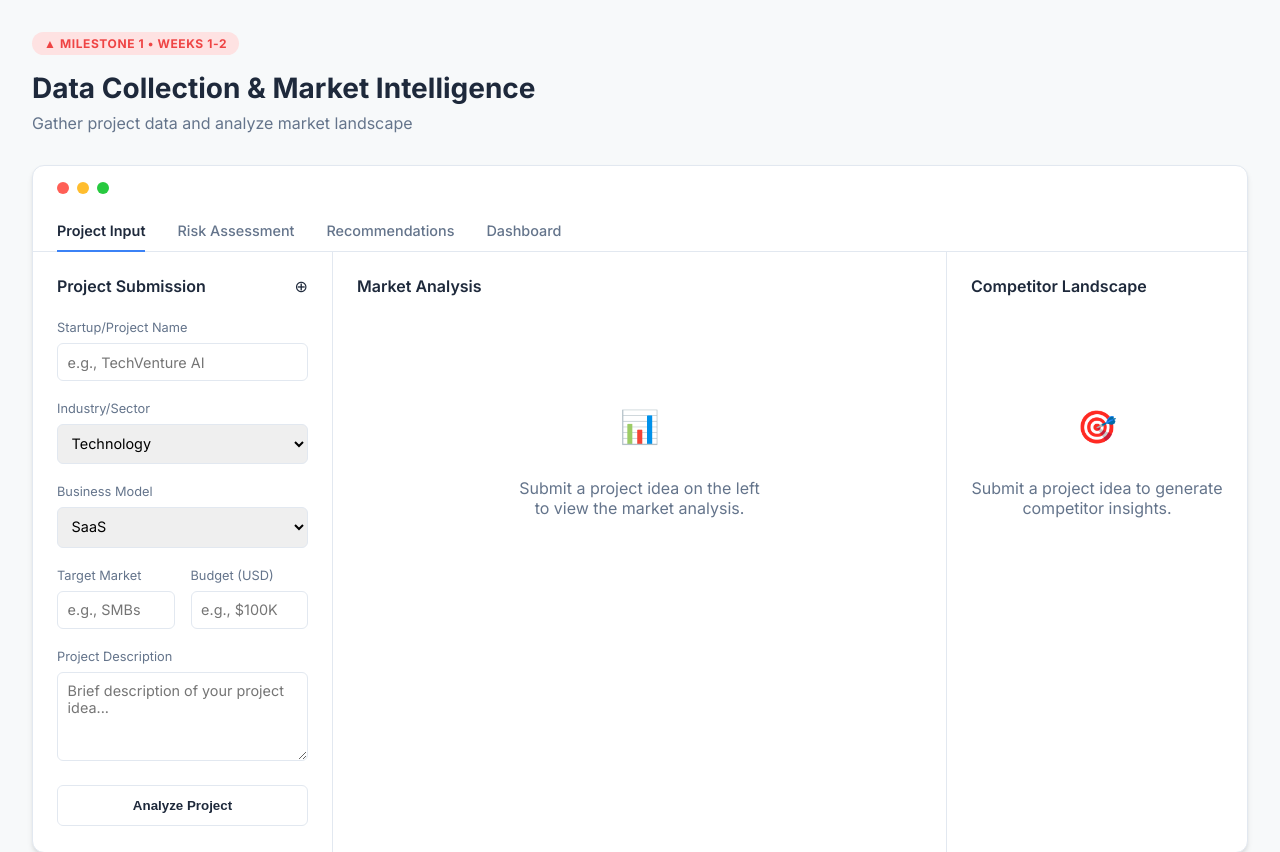
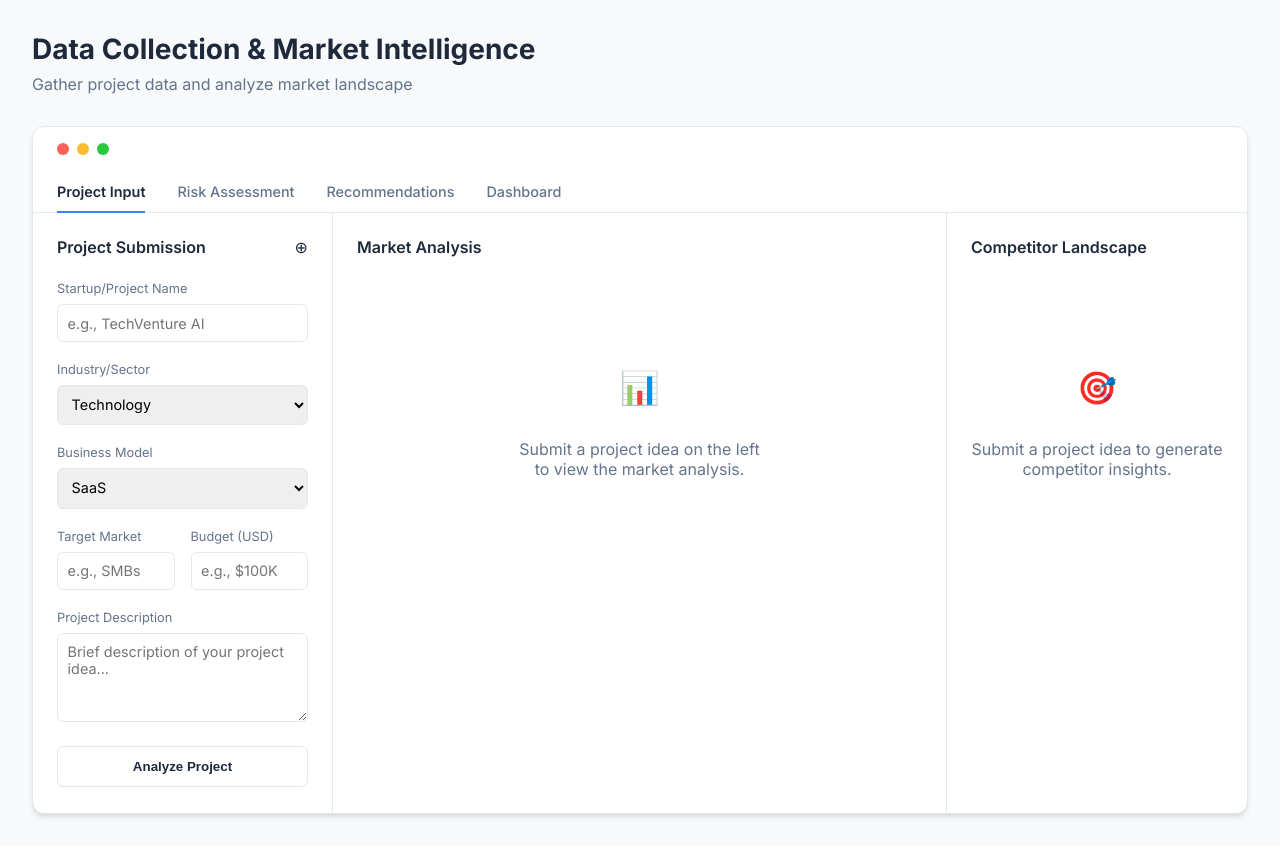
Before and after one commit to trijitroy2006/Failure-Prediction-AI, a Flask app: page / in a window 1280 px wide. Shown: the top 852 px of the page. After the commit the page ends 820 px from the top, so only its background shows below. Run offline with Flask 3, Linux system fonts and the light colour scheme; some libraries are stand-ins or nearby versions.

Commit message:
Remove milestone tags from headers

```diff
--- a/templates/dashboard.html
+++ b/templates/dashboard.html
@@ -10,9 +10,6 @@
 <body>
     <div class="app-container">
         <header class="app-header">
-            <div class="header-top">
-                <span class="milestone-tag">▲ MILESTONE 1 • WEEKS 1-2</span>
-            </div>
             <h1>Data Collection & Market Intelligence</h1>
             <p class="subtitle">Gather project data and analyze market landscape</p>
         </header>
--- a/templates/placeholder.html
+++ b/templates/placeholder.html
@@ -10,9 +10,6 @@
 <body>
     <div class="app-container">
         <header class="app-header">
-            <div class="header-top">
-                <span class="milestone-tag">▲ MILESTONE FUTURE</span>
-            </div>
             <h1>Module In Development</h1>
             <p class="subtitle">This feature will be available in upcoming milestones.</p>
         </header>
```
